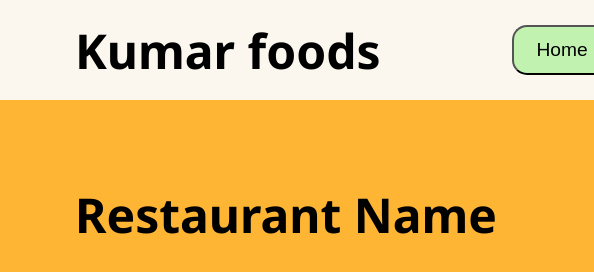
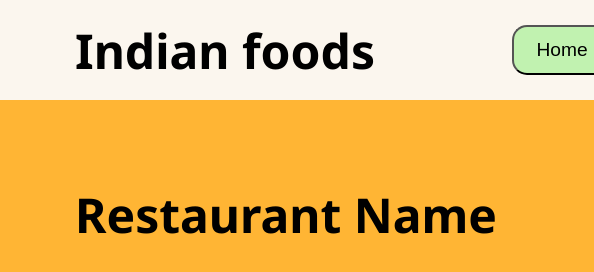
Before and after one commit to Lune3/restaurant-page, a website built with webpack: page src/index.html in a window 1280 px wide. Shown: the top 272 px of the page, 0-594 px from the left. Built offline with nearby package versions, Linux system fonts and the light colour scheme.

Commit message:
Name change

```diff
--- a/src/index.html
+++ b/src/index.html
@@ -9,7 +9,7 @@
 
 <body>
     <header>
-        <p class="companyName">Kumar foods</p>
+        <p class="companyName">Indian foods</p>
         <nav>
             <button class="homeButton">Home</button>
             <button class="menuButton">Menu</button>
```
